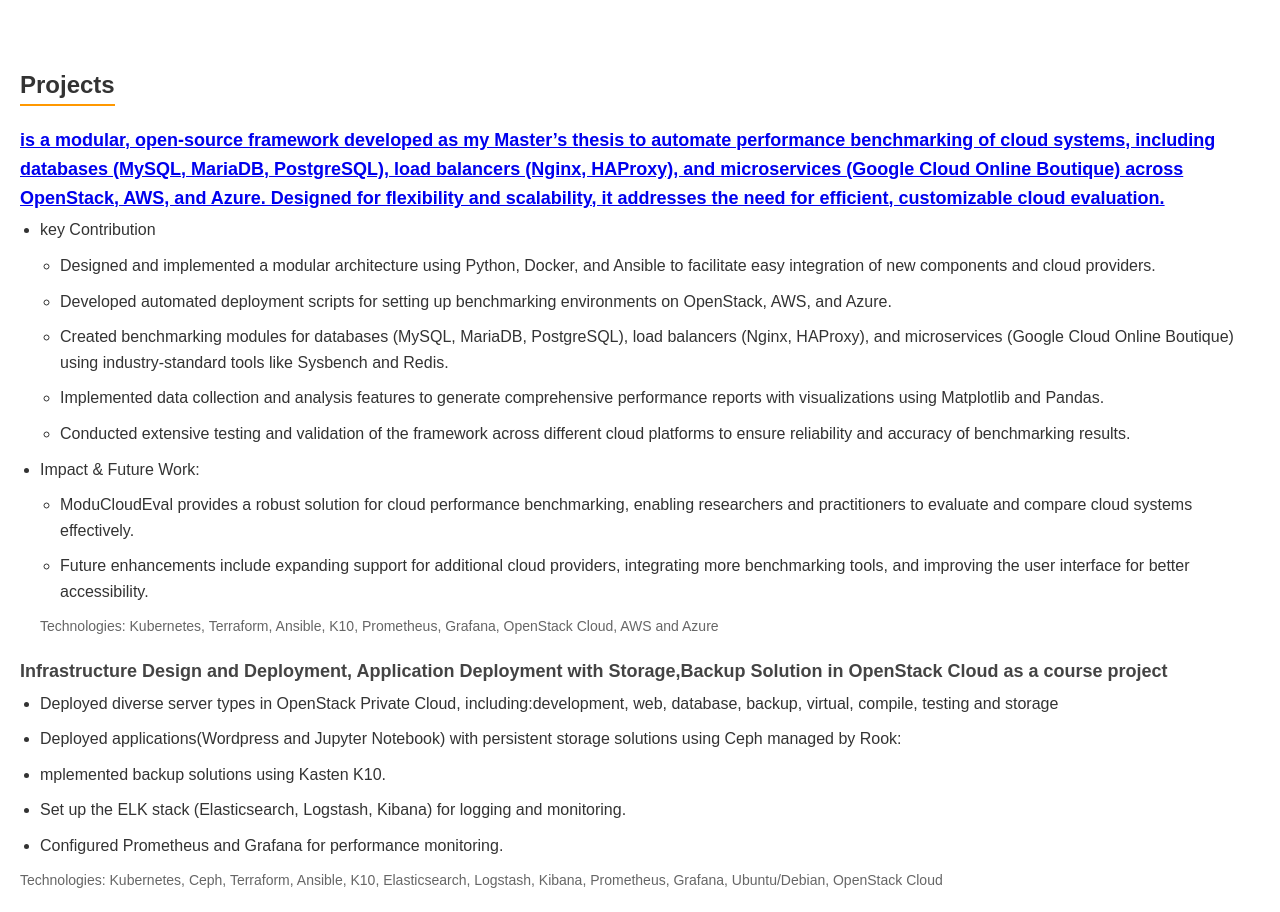
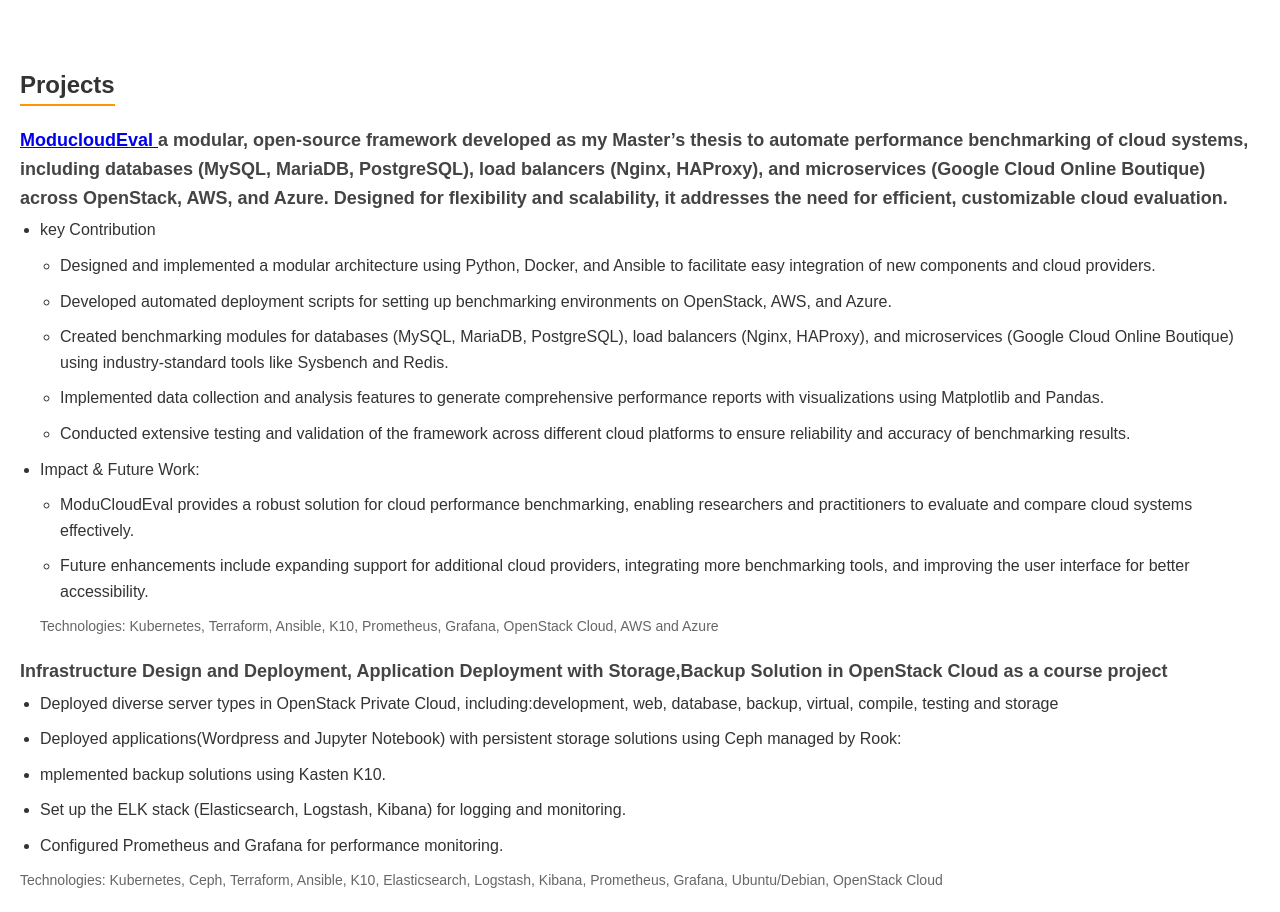
Before and after one commit to sharmina-lina/web, a plain HTML site: page index.html in a window 1280 px wide. Shown: the part 1440-2352 px from the top of the page. Drawn offline with nearby package versions, Linux system fonts and the light colour scheme; a web font is replaced by a local one.

Commit message:
update readme

```diff
--- a/index.html
+++ b/index.html
@@ -94,7 +94,7 @@
             <h2>Projects</h2>
             <!-- Project1 -->
             <div class="project-item">
-                <h3><a href="https://github.com/sharmina-lina/plugable_framework.git" >is a modular, open-source framework developed as my Master’s thesis to automate performance benchmarking of cloud systems, including databases (MySQL, MariaDB, PostgreSQL), load balancers (Nginx, HAProxy), and microservices (Google Cloud Online Boutique) across OpenStack, AWS, and Azure. Designed for flexibility and scalability, it addresses the need for efficient, customizable cloud evaluation.</a></h3>
+                <h3><a href="https://github.com/sharmina-lina/plugable_framework.git"> ModucloudEval </a> a modular, open-source framework developed as my Master’s thesis to automate performance benchmarking of cloud systems, including databases (MySQL, MariaDB, PostgreSQL), load balancers (Nginx, HAProxy), and microservices (Google Cloud Online Boutique) across OpenStack, AWS, and Azure. Designed for flexibility and scalability, it addresses the need for efficient, customizable cloud evaluation.</h3>
                 <ul>
                     <li>key Contribution</li>
                     <ul>
```
